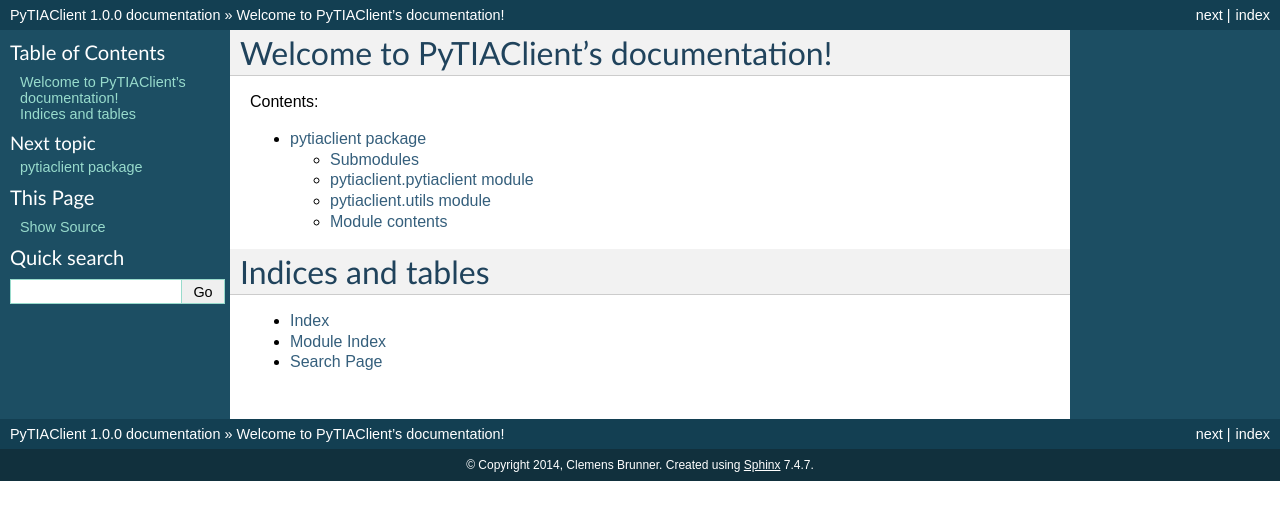
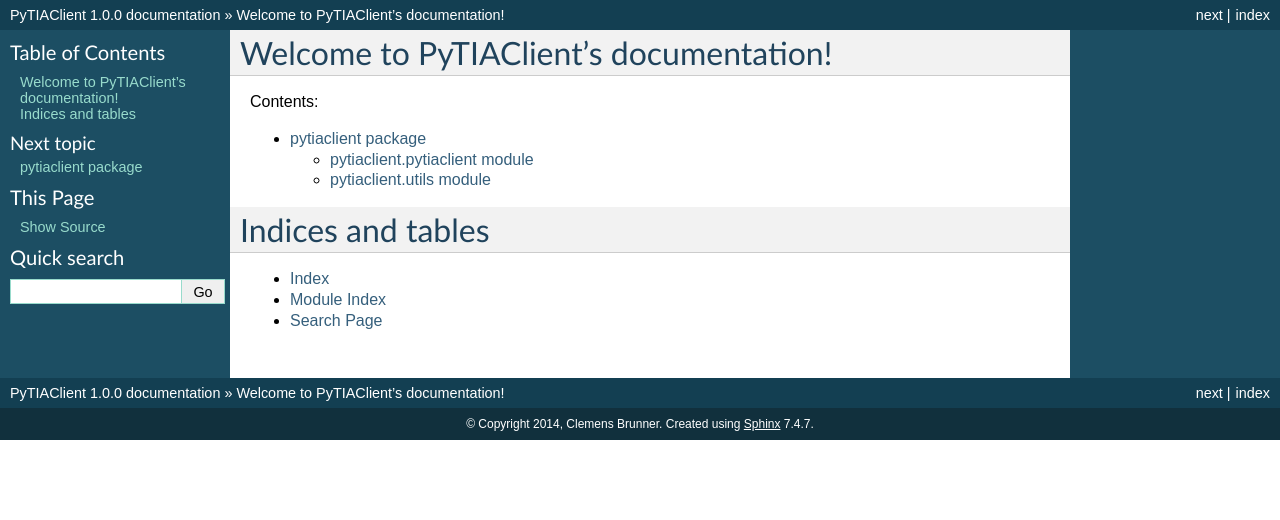
Before and after one commit to cbrnr/pytiaclient, a Sphinx documentation site: the page built from doc/index.rst, in a window 1280 px wide. Shown: the top 520 px of the page. Built offline with Sphinx 7.4.7, drawn with Linux system fonts in a browser that asks for light colours.

Commit message:
Minor edits to doc.

```diff
--- a/doc/pytiaclient.rst
+++ b/doc/pytiaclient.rst
@@ -1,8 +1,5 @@
 pytiaclient package
 ===================
-
-Submodules
-----------
 
 pytiaclient.pytiaclient module
 ------------------------------
@@ -19,12 +16,3 @@
     :members:
     :undoc-members:
     :show-inheritance:
-
-
-Module contents
----------------
-
-.. automodule:: pytiaclient
-    :members:
-    :undoc-members:
-    :show-inheritance:
```
